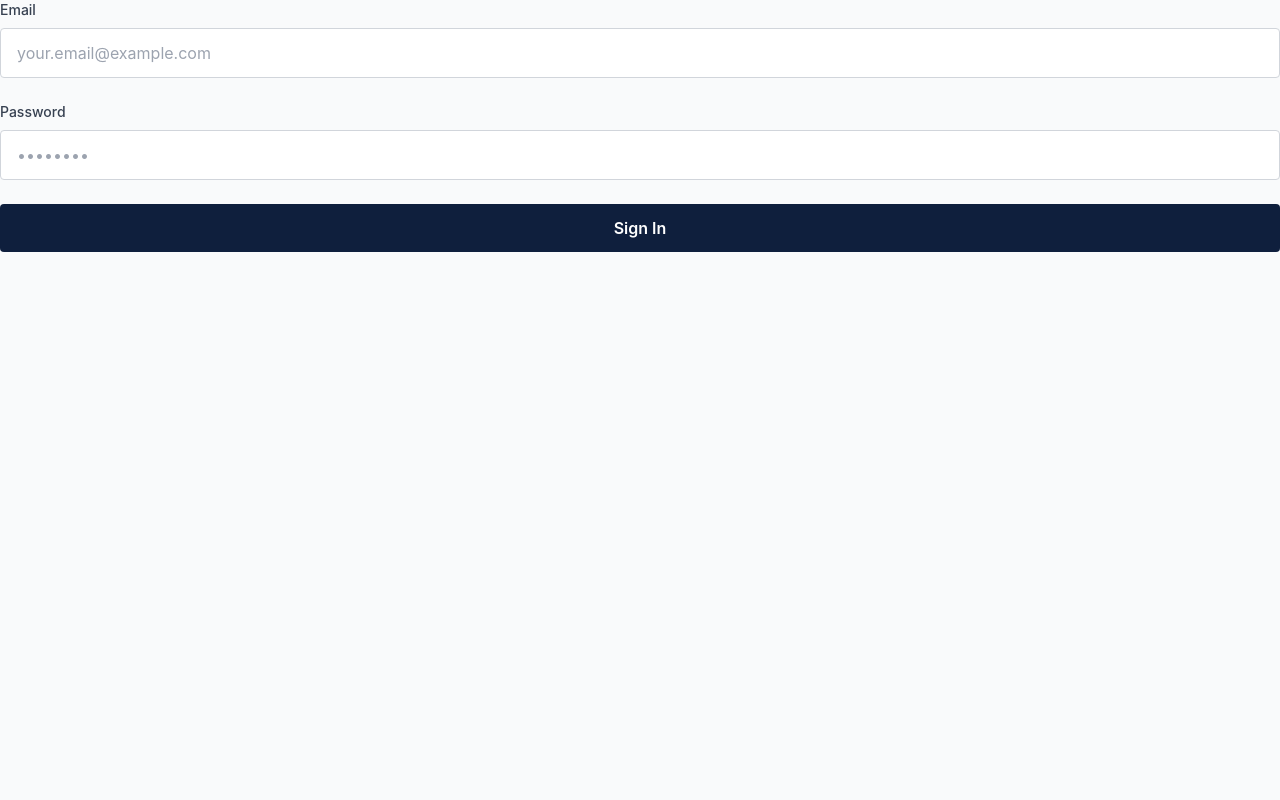
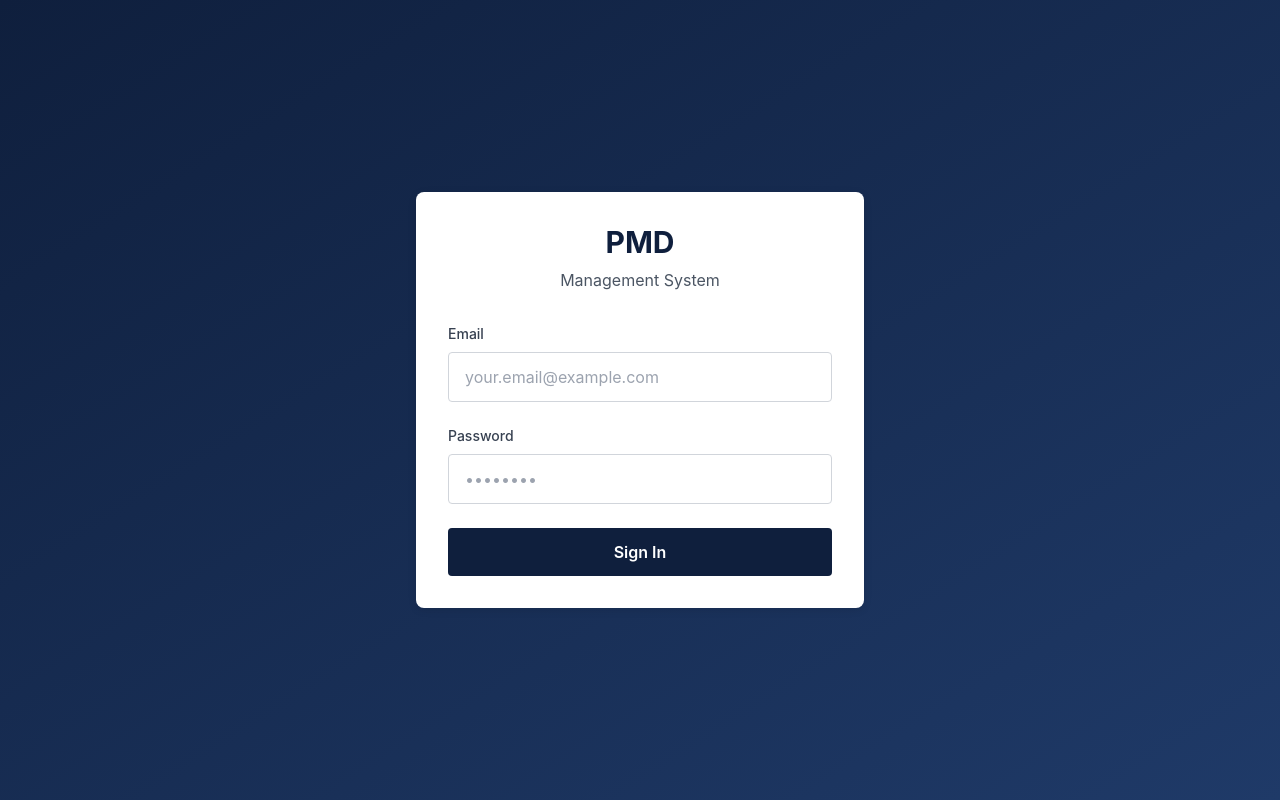
Before and after one commit to Augusto-pmd/pmd-frontend, a Next.js app: page /login in a window 1280 px wide. Built offline with nearby package versions, Linux system fonts and the light colour scheme; no server answers.

Commit message:
fix: split layouts to prevent dashboard components from mounting on login

```diff
--- /dev/null
+++ b/app/(authenticated)/layout.tsx
@@ -0,0 +1,19 @@
+"use client";
+
+import { MainLayout } from "@/components/layout/MainLayout";
+import { useAuth } from "@/hooks/useAuth";
+import { useRouter } from "next/navigation";
+import { useEffect } from "react";
+
+export default function AuthenticatedLayout({ children }: { children: React.ReactNode }) {
+  const { isAuthenticated } = useAuth();
+  const router = useRouter();
+
+  useEffect(() => {
+    if (!isAuthenticated) {
+      router.push("/login");
+    }
+  }, [isAuthenticated, router]);
+
+  return <MainLayout>{children}</MainLayout>;
+}
--- /dev/null
+++ b/app/login/layout.tsx
@@ -0,0 +1,9 @@
+export default function LoginLayout({ children }: { children: React.ReactNode }) {
+  return (
+    <html lang="en">
+      <body className="bg-gray-100">
+        {children}
+      </body>
+    </html>
+  );
+}
--- a/components/auth/LoginForm.tsx
+++ b/components/auth/LoginForm.tsx
@@ -52,7 +52,14 @@ export function LoginForm() {
   };
 
   return (
-    <form onSubmit={handleSubmit} className="space-y-6">
+    <div className="min-h-screen flex items-center justify-center bg-gradient-to-br from-pmd-darkBlue to-pmd-mediumBlue">
+      <div className="w-full max-w-md">
+        <div className="bg-white rounded-lg shadow-pmd p-8">
+          <div className="text-center mb-8">
+            <h1 className="text-3xl font-bold text-pmd-darkBlue mb-2">PMD</h1>
+            <p className="text-gray-600">Management System</p>
+          </div>
+          <form onSubmit={handleSubmit} className="space-y-6">
       {error && (
         <div className="bg-red-50 border border-red-200 text-red-700 px-4 py-3 rounded-pmd text-sm">
           {error}
@@ -97,5 +104,8 @@ export function LoginForm() {
         {loading ? "Signing in..." : "Sign In"}
       </button>
     </form>
+        </div>
+      </div>
+    </div>
   );
 }
```
